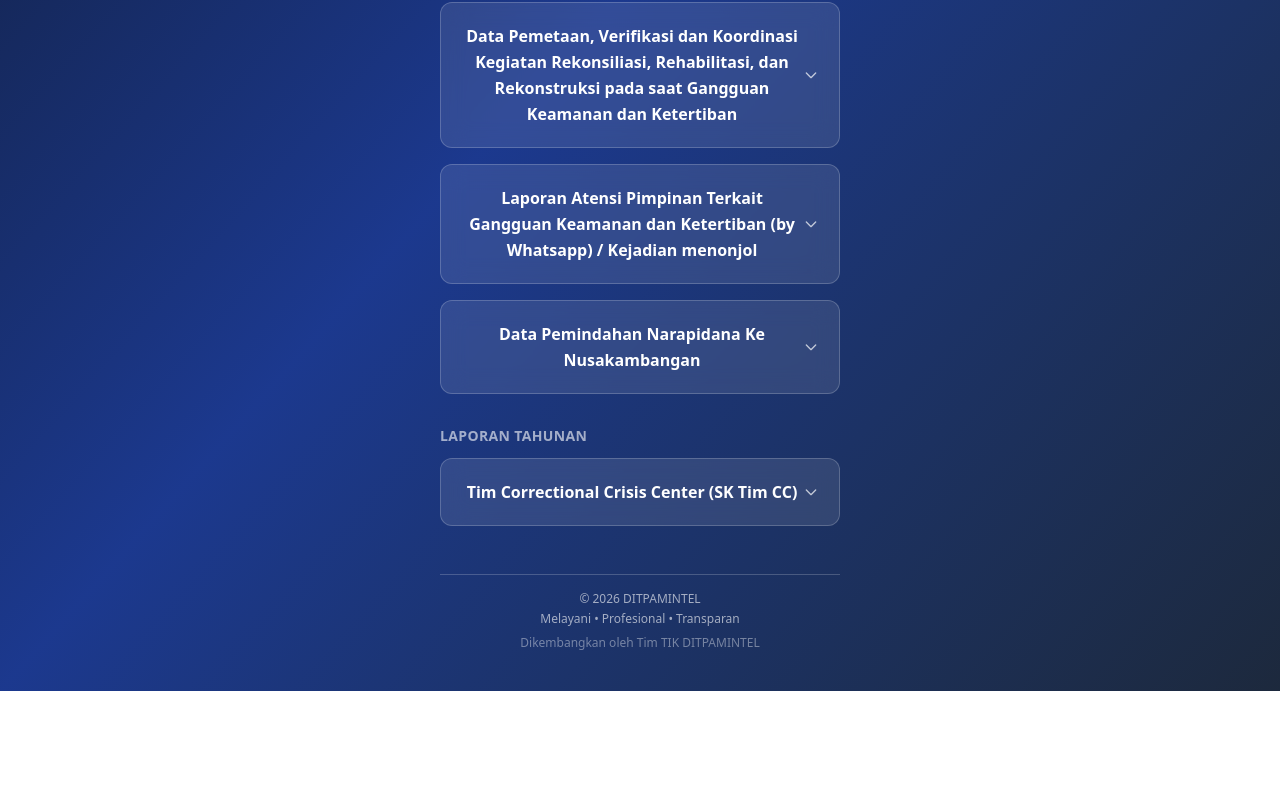
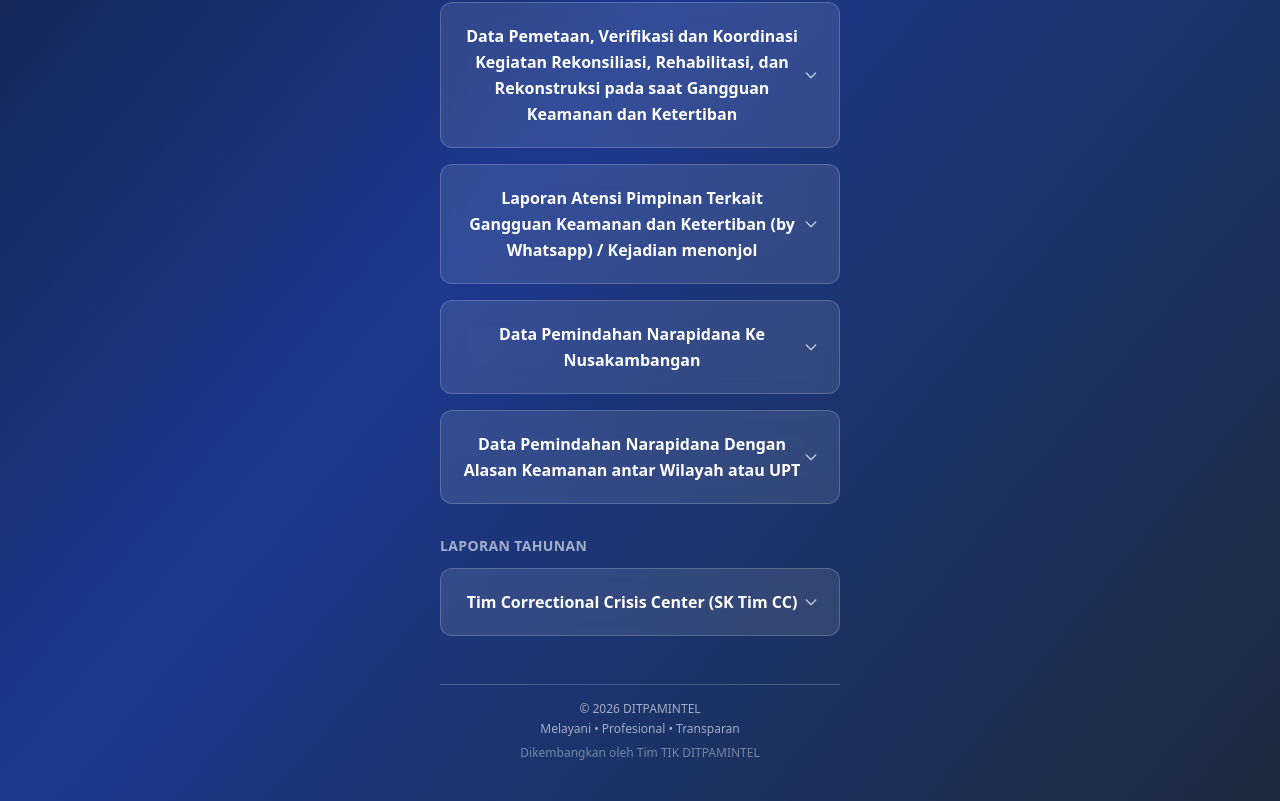
Before and after one commit to mazufik/pelaporanditpamintel, a Next.js app: page /penindakan in a window 1280 px wide. Shown: the part 744-1545 px from the top of the page. Before the commit the page ends 1435 px from the top, so only its background shows below. Built offline with nearby package versions, Linux system fonts and the light colour scheme.

Commit message:
add item di subdit penindakan

```diff
--- a/src/app/penindakan/data.ts
+++ b/src/app/penindakan/data.ts
@@ -99,6 +99,19 @@ export const penindakanMenus: Category[] = [
                     },
                 ],
             },
+            {
+                title: "Data Pemindahan Narapidana Dengan Alasan Keamanan antar Wilayah atau UPT",
+                items: [
+                    {
+                        label: "Format Laporan",
+                        href: "https://docs.google.com/spreadsheets/d/1WB9dmO4pw85RbpeZe6JWjLKFuYKDN-BwO-qhqPXTfbQ/edit?usp=drivesdk",
+                    },
+                    {
+                        label: "Upload Laporan",
+                        href: "https://forms.gle/ZmLGKXyzPxijHYS77",
+                    },
+                ],
+            },
         ],
     },
     {
```
